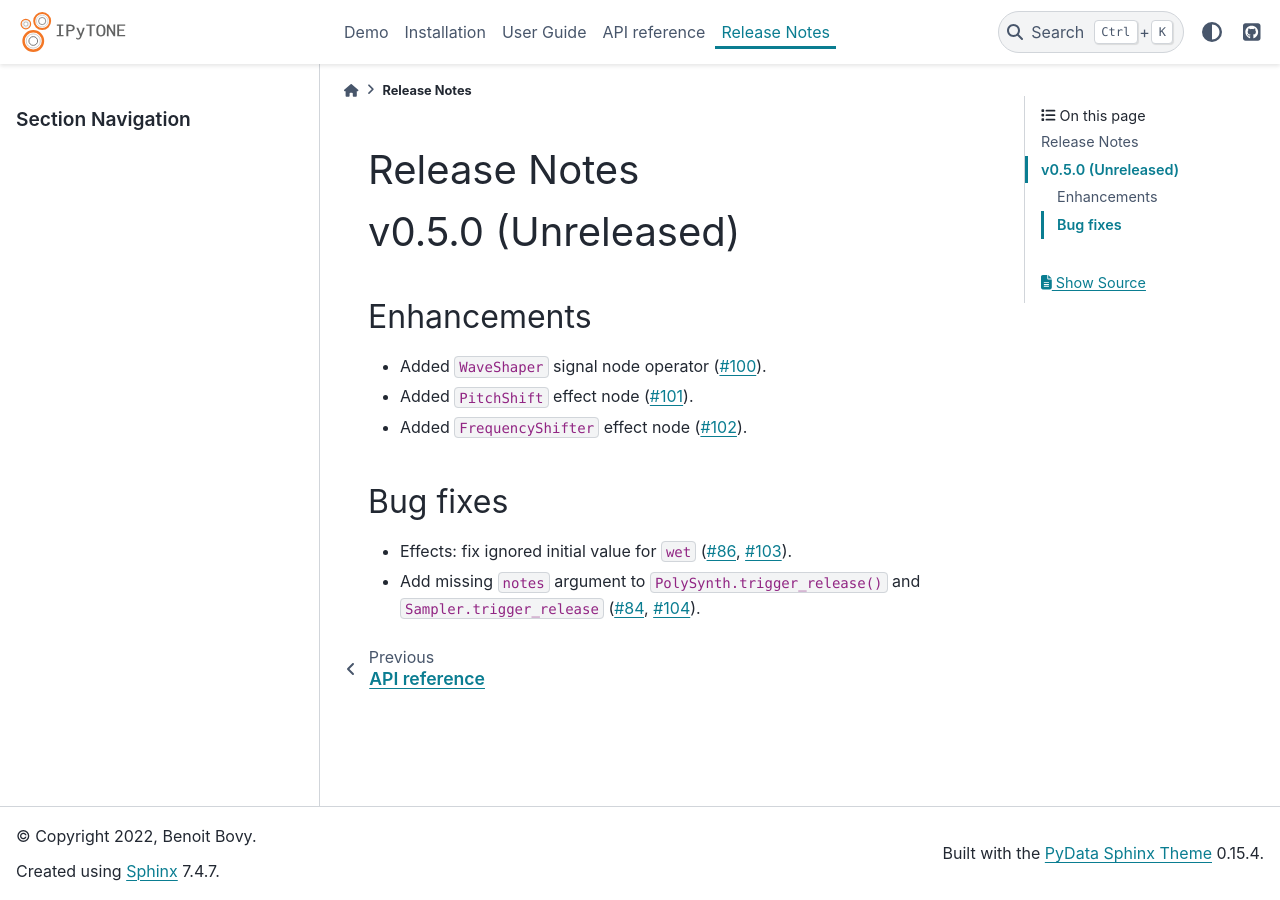
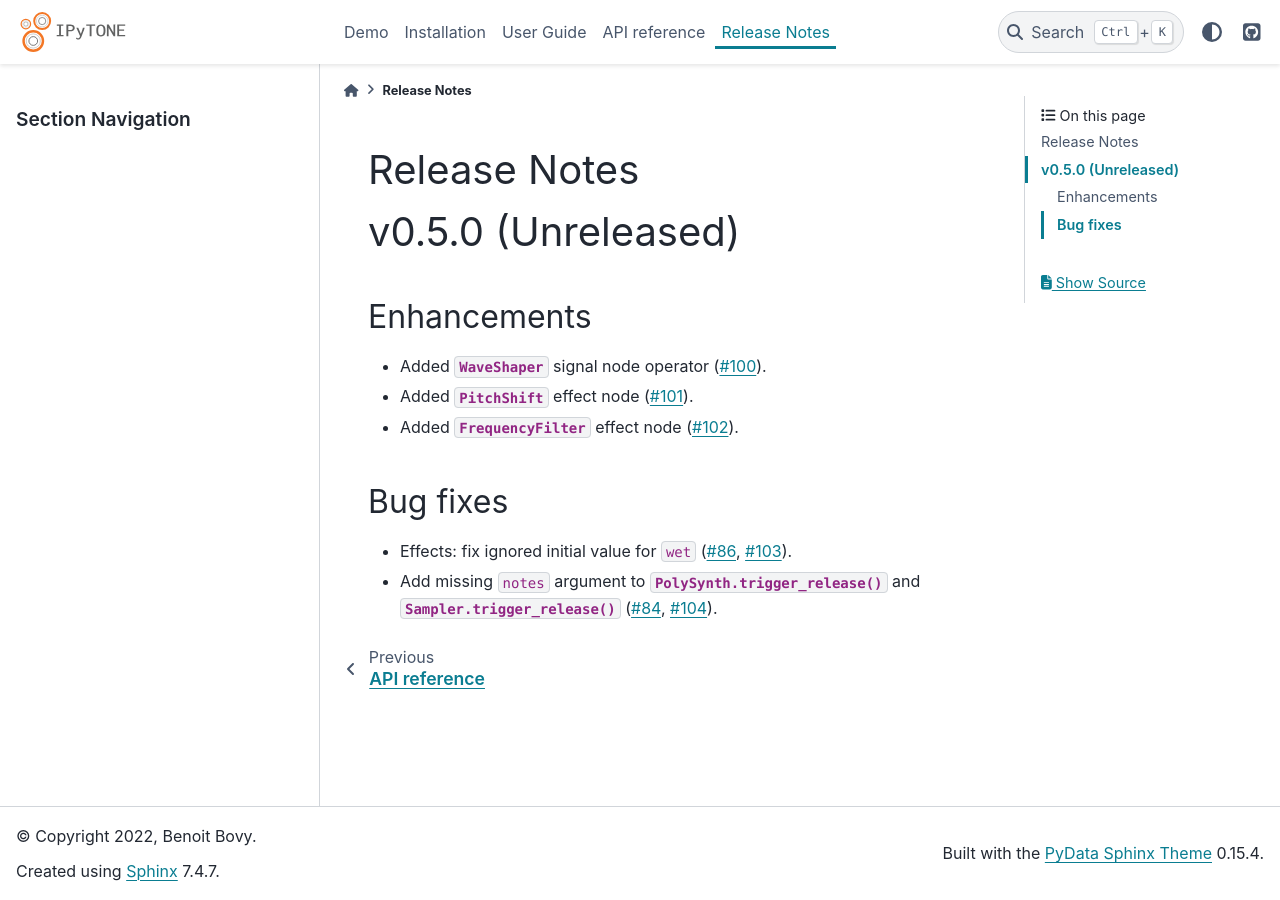
Before and after one commit to geigr/ipytone, a Sphinx documentation site: the page built from docs/release_notes.rst, in a window 1280 px wide. Built offline with Sphinx 7.4.7 and the PyData theme 0.15.4, drawn with Linux system fonts in a browser that asks for light colours.

Commit message:
doc tweaks

```diff
--- a/docs/release_notes.rst
+++ b/docs/release_notes.rst
@@ -9,13 +11,13 @@ v0.5.0 (Unreleased)
 Enhancements
 ~~~~~~~~~~~~
 
-- Added ``WaveShaper`` signal node operator (:pull:`100`).
-- Added ``PitchShift`` effect node (:pull:`101`).
-- Added ``FrequencyShifter`` effect node (:pull:`102`).
+- Added :py:class:`WaveShaper` signal node operator (:pull:`100`).
+- Added :py:class:`PitchShift` effect node (:pull:`101`).
+- Added :py:class:`FrequencyFilter` effect node (:pull:`102`).
 
 Bug fixes
 ~~~~~~~~~
 
 - Effects: fix ignored initial value for ``wet`` (:issue:`86`, :pull:`103`).
-- Add missing ``notes`` argument to ``PolySynth.trigger_release()`` and
-  ``Sampler.trigger_release`` (:issue:`84`, :pull:`104`).
+- Add missing ``notes`` argument to :py:meth:`PolySynth.trigger_release()` and
+  :py:meth:`Sampler.trigger_release` (:issue:`84`, :pull:`104`).
```
Also changed, not shown: other parts of docs/release_notes.rst (+2 -0 lines), 1 other file.
